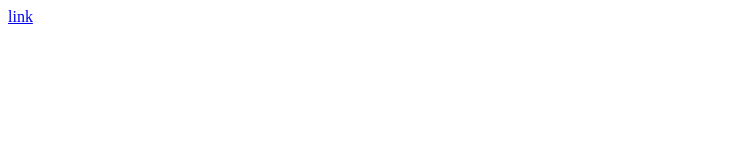
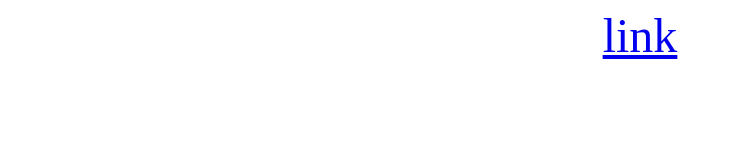
Before and after one commit to rnordmanASU/special-octo-meme, a plain HTML site: page index.html in a window 1280 px wide. Shown: the whole page, without its empty margins (0-733 px from the left). Drawn offline with Linux system fonts and the light colour scheme.

Commit message:
Update index.html

```diff
--- a/index.html
+++ b/index.html
@@ -1,6 +1,15 @@
 <html>
-  <head></head>
+  <head>
+    <style>
+      main {
+        text-align: center;
+        font-size: 3rem;
+      }
+    </style>
+  </head>
   <body>
-    <a href="brotherwebprint://print?filename=Template.lbx&size=26x76.bin&copies=1&text_TEXT=sample&barcode_BARCODE=12345">link</a>
+    <main>
+      <a href="brotherwebprint://print?filename=Template.lbx&size=26x76.bin&copies=1&text_TEXT=sample&barcode_BARCODE=12345">link</a>
+    </main>
   </body>
 </html>
```
